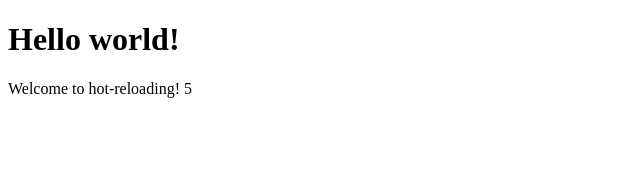
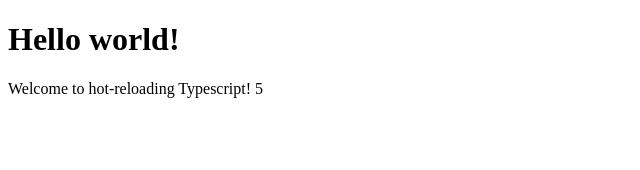
Before and after one commit to mikelfcosta/omnisis, a React app: page / in a window 1280 px wide. Shown: the top 170 px of the page, without its empty margins (0-640 px from the left). Built offline with nearby package versions, Linux system fonts and the light colour scheme.

Commit message:
Finished Webpack, React, HMR and Typescript config

```diff
--- a/package.json
+++ b/package.json
@@ -19,9 +19,9 @@
     "webpack-hot-middleware": "^2.19.1"
   },
   "scripts": {
-    "start": "cross-env NODE_ENV=production TS_NODE_COMPILER_OPTIONS={\\\"target\\\":\\\"es2017\\\"} ts-node -F ./server/index.ts",
-    "dev": "webpack-dev-server --open",
-    "build": "webpack --config webpack.prod.js"
+    "start": "npm run build && cross-env NODE_ENV=production TS_NODE_COMPILER_OPTIONS={\\\"target\\\":\\\"es2017\\\"} ts-node -F ./server/index.ts",
+    "dev": "cross-env NODE_ENV=development TS_NODE_COMPILER_OPTIONS={\\\"target\\\":\\\"es2017\\\"} ts-node -F ./server/index.ts",
+    "build": "webpack"
   },
   "devDependencies": {
     "@types/body-parser": "^1.16.5",
--- a/src/components/App.tsx
+++ b/src/components/App.tsx
@@ -19,7 +19,7 @@ export default class App extends React.Component<{}, { count: number; }> {
     return (
       <div>
         <h1>Hello world!</h1>
-        <div>Welcome to hot-reloading! {this.state.count}</div>
+        <div>Welcome to hot-reloading Typescript! {this.state.count}</div>
       </div>
     );
   }
--- a/webpack.config.ts
+++ b/webpack.config.ts
@@ -9,7 +9,7 @@ const config: webpack.Configuration = {
     './src/index.tsx',
   ],
   output: {
-    path: path.join(__dirname, 'public/dist'),
+    path: path.join(__dirname, 'public'),
     filename: 'bundle.js',
     publicPath: '/',
   },
```
Also changed, not shown: 1 other file (tests, documents, lock files or other folders).
